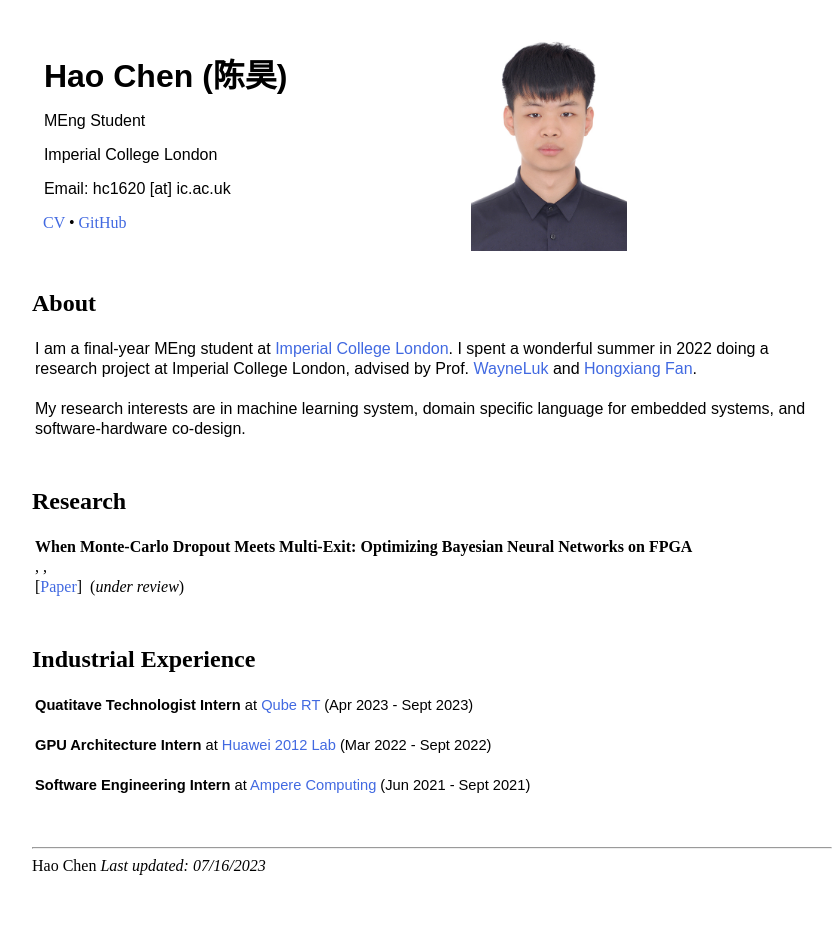
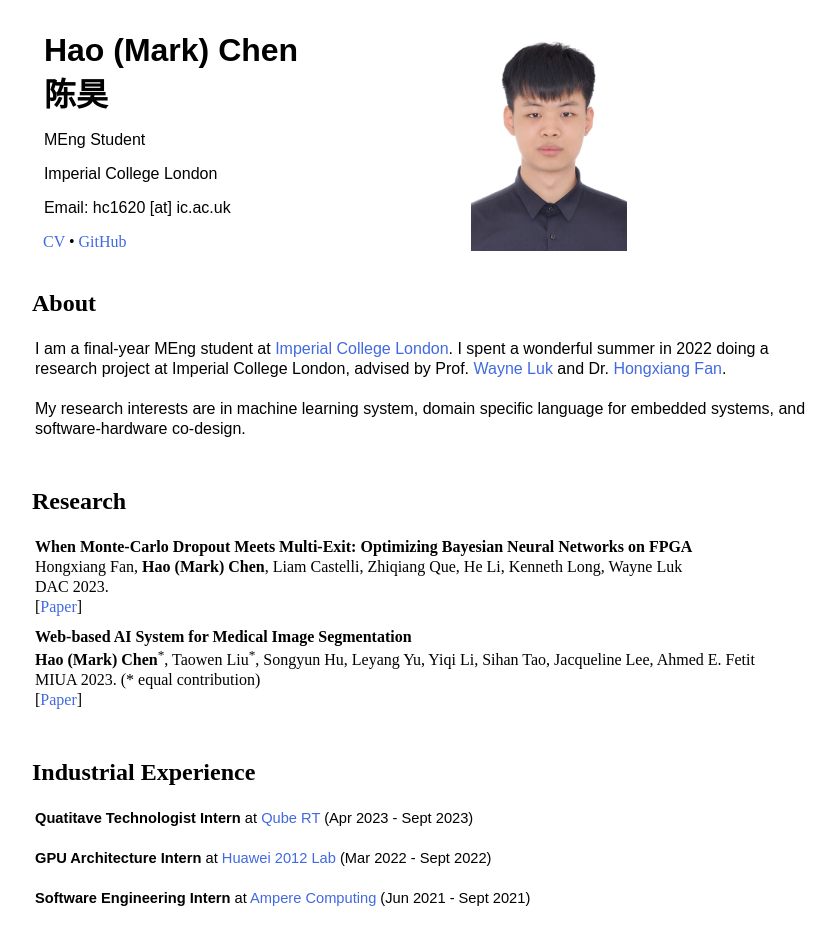
Before and after one commit to hmarkc/hao-mark-chen, a plain HTML site: page index.html in a window 1280 px wide. Shown: the top 937 px of the page, without its empty margins (208-1044 px from the left). Before the commit the page ends 883 px from the top, so only its background shows below. Drawn offline with Linux system fonts and the light colour scheme.

Commit message:
add paper href

```diff
--- a/index.html
+++ b/index.html
@@ -56,7 +56,11 @@
 					<tr>
 						<td>
 							<font face="Arial" size="6"
-								><b>&nbsp;Hao Chen <span lang="zh-cn">(陈昊)</span></b></font
+								><b
+									>&nbsp;Hao (Mark) Chen <br /><span lang="zh-cn"
+										>&nbsp;陈昊</span
+									></b
+								></font
 							>
 							<p>
 								<font face="Arial" style="font-size: 12pt"
@@ -101,8 +105,11 @@
 										>Imperial College London</a
 									>. I spent a wonderful summer in 2022 doing a research project
 									at Imperial College London, advised by Prof.
-									<a href="https://www.imperial.ac.uk/people/w.luk">WayneLuk</a>
-									and <a href="https://os-hxfan.github.io">Hongxiang Fan</a>.
+									<a href="https://www.imperial.ac.uk/people/w.luk"
+										>Wayne Luk</a
+									>
+									and Dr.
+									<a href="https://os-hxfan.github.io">Hongxiang Fan</a>.
 									<br /><br />
 									My research interests are in machine learning system, domain
 									specific language for embedded systems, and software-hardware
@@ -132,8 +139,24 @@
 									>When Monte-Carlo Dropout Meets Multi-Exit: Optimizing
 									Bayesian Neural Networks on FPGA</b
 								><br />
-								, , <br />
-								[<a href="">Paper</a>]&nbsp; (<em>under review</em>)&nbsp;
+								Hongxiang Fan, <strong>Hao (Mark) Chen</strong>, Liam Castelli,
+								Zhiqiang Que, He Li, Kenneth Long, Wayne Luk<br />
+								DAC 2023. <br />
+								[<a href="files/DAC.pdf">Paper</a>]
+							</p>
+						</td>
+					</tr>
+				</tbody>
+				<tbody>
+					<tr>
+						<td>
+							<p style="margin-top: 3px; margin-bottom: 3px; line-height: 1.25">
+								<b>Web-based AI System for Medical Image Segmentation</b><br />
+								<strong>Hao (Mark) Chen</strong><sup>*</sup>, Taowen
+								Liu<sup>*</sup>, Songyun Hu, Leyang Yu, Yiqi Li, Sihan Tao,
+								Jacqueline Lee, Ahmed E. Fetit<br />
+								MIUA 2023. (* equal contribution)<br />
+								[<a href="files/MIUA.pdf">Paper</a>]
 							</p>
 						</td>
 					</tr>
```
Also changed, not shown: 3 other files.
